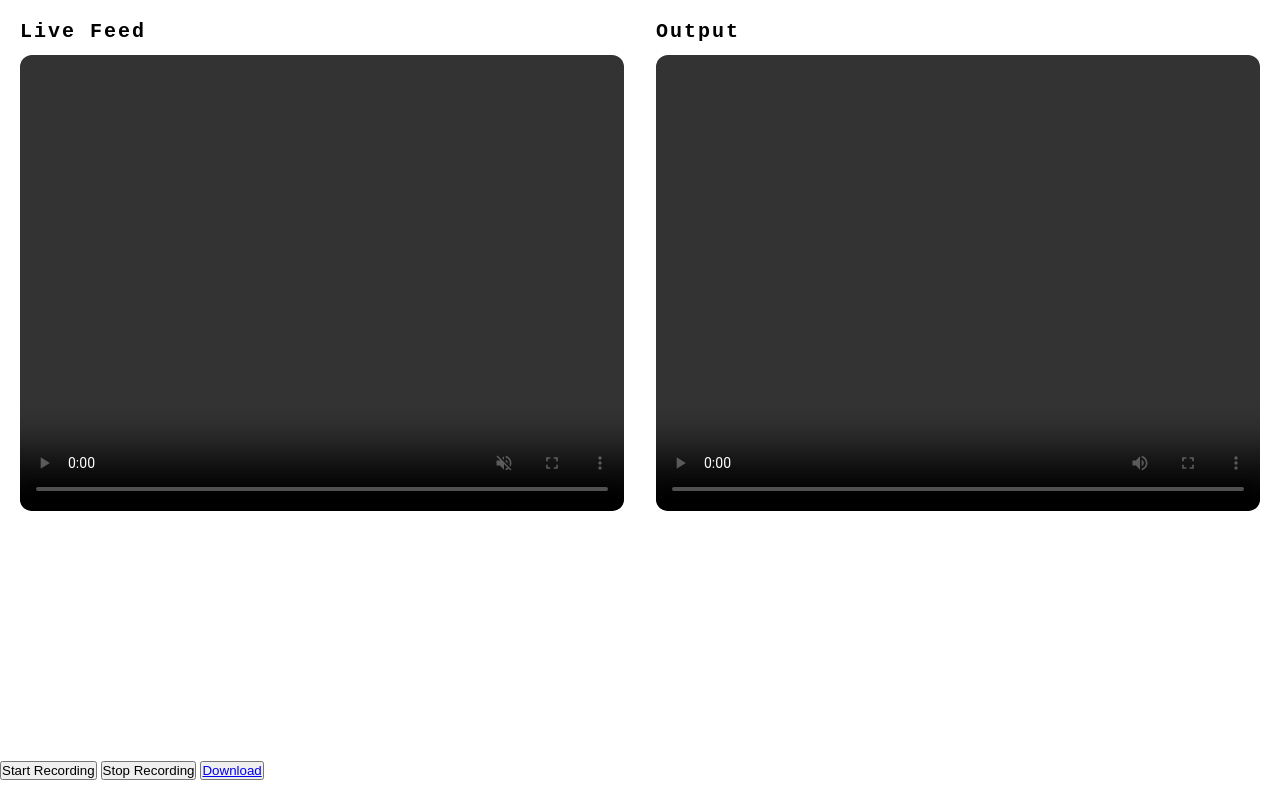
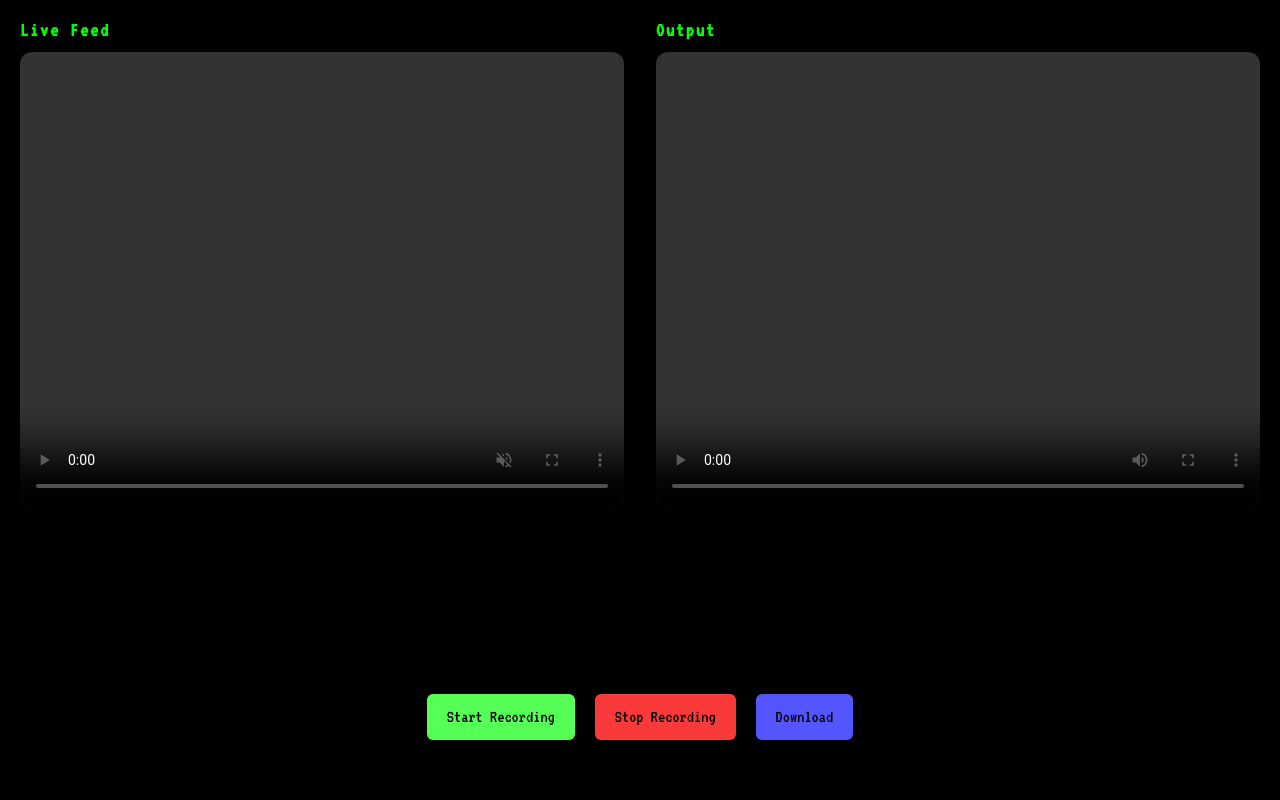
Before and after one commit to Shihab8902/Screen-Recorder, a plain HTML site: page index.html in a window 1280 px wide. Drawn offline with Linux system fonts and the light colour scheme.

Commit message:
build ui

```diff
--- a/index.html
+++ b/index.html
@@ -5,6 +5,9 @@
     <meta charset="UTF-8">
     <meta name="viewport" content="width=device-width, initial-scale=1.0">
     <title>Screen Recorder</title>
+    <link rel="preconnect" href="https://fonts.googleapis.com">
+    <link rel="preconnect" href="https://fonts.gstatic.com" crossorigin>
+    <link href="https://fonts.googleapis.com/css2?family=VT323&display=swap" rel="stylesheet">
     <link rel="stylesheet" href="./style.css">
     <script src="./script.js" defer></script>
 </head>
--- a/style.css
+++ b/style.css
@@ -8,6 +8,8 @@
 body {
     height: 100vh;
     overflow: hidden;
+    background-color: #000000;
+    font-family: "VT323", monospace;
 }
 
 .previews {
@@ -31,11 +33,11 @@
 }
 
 .label {
-    font-family: monospace;
     margin: 0 0 12px 0;
     font-size: 20px;
     font-weight: bold;
     letter-spacing: 2px;
+    color: #00FF00;
 }
 
 
@@ -43,5 +45,38 @@
 /* Control button styles */
 .buttons {
     position: absolute;
-    bottom: 20px;
+    bottom: 60px;
+    width: 100%;
+    display: flex;
+    justify-content: center;
+    gap: 20px;
 }
+
+#startButton,
+#stopButton,
+#downloadButton {
+    background-color: #55FF55;
+    font-family: "VT323", monospace;
+    border: none;
+    padding: 14px 20px;
+    cursor: pointer;
+    border-radius: 6px;
+    font-weight: 500;
+    font-size: 18px;
+
+}
+
+#stopButton {
+    background-color: #fa3a3a;
+    color: #000;
+}
+
+#downloadButton {
+    background-color: #5555FF;
+
+}
+
+#downloadButton a {
+    color: #000;
+    text-decoration: none;
+}
```
